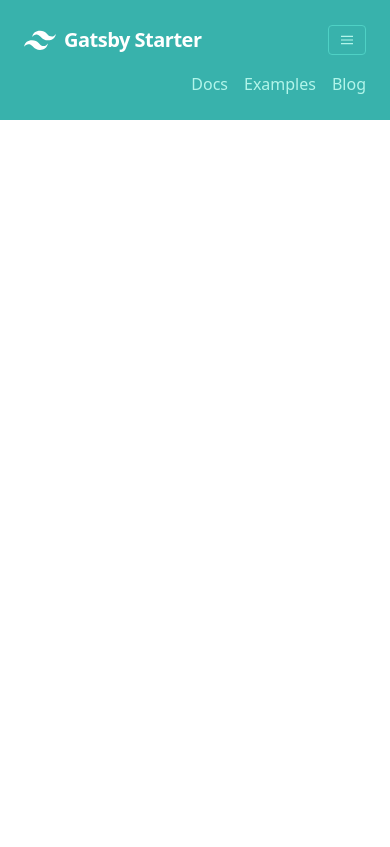
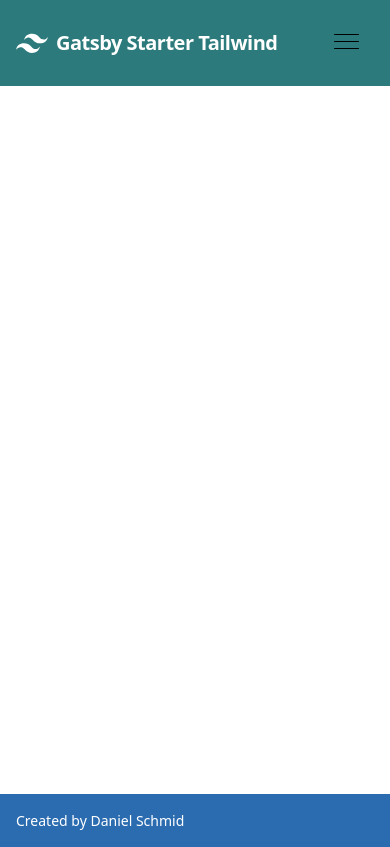
Before and after one commit to nachoDevelopment/lopez-beauty, a Gatsby site: page / in a window 390 px wide. Built offline with nearby package versions, Linux system fonts and the light colour scheme; Gatsby itself is replaced by a stand-in of ours.

Commit message:
starter updates

```diff
--- a/gatsby-config.js
+++ b/gatsby-config.js
@@ -5,6 +5,10 @@
  */
 
 module.exports = {
+  siteMetadata: {
+    title: `Gatsby Starter Tailwind`,
+    description: `Gatsby starter styled with Tailwind`,
+  },
   /* Your site config here */
   plugins: [
     {
--- a/package.json
+++ b/package.json
@@ -16,6 +16,7 @@
   "dependencies": {
     "gatsby": "^2.24.66",
     "gatsby-plugin-sass": "^2.3.14",
+    "hamburgers": "^1.1.3",
     "node-sass": "^4.14.1",
     "react": "^16.12.0",
     "react-dom": "^16.12.0"
--- /dev/null
+++ b/src/components/footer.js
@@ -0,0 +1,23 @@
+import React from 'react'
+
+function Footer() {
+  return (
+    <footer className="bg-blue-700">
+      <nav className="flex justify-between max-w-4xl p-4 mx-auto text-sm md:p-8">
+        <p className="text-white">
+          Created by{` `}
+          <a
+            className="no-underline"
+            href="#"
+            target="_blank"
+            rel="noopener noreferrer"
+          >
+            Daniel Schmid
+          </a>
+        </p>
+      </nav>
+    </footer>
+  )
+}
+
+export default Footer
--- a/src/components/layout.js
+++ b/src/components/layout.js
@@ -1,11 +1,15 @@
 import React from 'react'
-import NavBar from './navBar'
+import NavBar from './navbar'
+import Footer from './footer'
 
 export default function Layout({ children }) {
   return (
     <div>
       <NavBar />
-      {children}
+      <main className="flex-1 w-full max-w-4xl px-4 py-8 mx-auto md:px-8 md:py-16">
+        {children}
+      </main>
+      <Footer />
     </div>
   )
 }
--- a/src/components/navBar.js
+++ b/src/components/navBar.js
@@ -1,30 +1,83 @@
-import React from 'react'
+import { graphql, useStaticQuery, Link } from "gatsby";
+import React, { useState } from "react";
 
-export default function navBar() {
+function NavBar() {
+  const [isExpanded, toggleExpansion] = useState(false);
+  const [menuActive, setMenuState] = useState(false);
+  const { site } = useStaticQuery(graphql`
+    query SiteTitleQuery {
+      site {
+        siteMetadata {
+          title
+        }
+      }
+    }
+  `);
+
+  function expand() {
+    toggleExpansion(!isExpanded);
+  }
+
+  function isActive() {
+    setMenuState(!menuActive);
+  }
+
   return (
-    <nav className="flex items-center justify-between flex-wrap bg-teal-500 p-6">
-      <div className="flex items-center flex-shrink-0 text-white mr-6">
-        <svg className="fill-current h-8 w-8 mr-2" width="54" height="54" viewBox="0 0 54 54" xmlns="http://www.w3.org/2000/svg"><path d="M13.5 22.1c1.8-7.2 6.3-10.8 13.5-10.8 10.8 0 12.15 8.1 17.55 9.45 3.6.9 6.75-.45 9.45-4.05-1.8 7.2-6.3 10.8-13.5 10.8-10.8 0-12.15-8.1-17.55-9.45-3.6-.9-6.75.45-9.45 4.05zM0 38.3c1.8-7.2 6.3-10.8 13.5-10.8 10.8 0 12.15 8.1 17.55 9.45 3.6.9 6.75-.45 9.45-4.05-1.8 7.2-6.3 10.8-13.5 10.8-10.8 0-12.15-8.1-17.55-9.45-3.6-.9-6.75.45-9.45 4.05z" /></svg>
-        <span className="font-semibold text-xl tracking-tight">Gatsby Starter</span>
+    <header className="bg-teal-700 fixed w-full">
+      <div className="flex flex-wrap items-center justify-between max-w-4xl p-4 mx-auto md:p-8">
+        <Link to="/">
+          <h1 className="flex items-center text-white no-underline">
+            <svg
+              className="w-8 h-8 mr-2 fill-current"
+              height="54"
+              viewBox="0 0 54 54"
+              width="54"
+              xmlns="http://www.w3.org/2000/svg"
+            >
+              <path d="M13.5 22.1c1.8-7.2 6.3-10.8 13.5-10.8 10.8 0 12.15 8.1 17.55 9.45 3.6.9 6.75-.45 9.45-4.05-1.8 7.2-6.3 10.8-13.5 10.8-10.8 0-12.15-8.1-17.55-9.45-3.6-.9-6.75.45-9.45 4.05zM0 38.3c1.8-7.2 6.3-10.8 13.5-10.8 10.8 0 12.15 8.1 17.55 9.45 3.6.9 6.75-.45 9.45-4.05-1.8 7.2-6.3 10.8-13.5 10.8-10.8 0-12.15-8.1-17.55-9.45-3.6-.9-6.75.45-9.45 4.05z" />
+            </svg>
+            <span className="text-xl font-bold tracking-tight">
+              {site.siteMetadata.title}
+            </span>
+          </h1>
+        </Link>
+        <button className={`hamburger hamburger--squeeze text-white border md:hidden ${menuActive ? "is-active" : ""}`} type="button"
+          aria-label="Menu" aria-controls="navigation"
+          onClick={() => {
+            expand()
+            isActive()
+          }}>
+          <span class="hamburger-box">
+            <span class="hamburger-inner"></span>
+          </span>
+        </button>
+
+        <nav
+          className={` ${isExpanded ? `mobile-nav-closed` : `mobile-nav-open`
+            } md:block md:items-center w-full md:w-auto`}
+        >
+          {[
+            {
+              route: `/about`,
+              title: `About`,
+            },
+            {
+              route: `/contact`,
+              title: `Contact`,
+            },
+          ].map((link) => (
+            <Link
+              className="block mt-4 text-white no-underline md:inline-block md:mt-0 md:ml-6"
+              key={link.title}
+              to={link.route}
+            >
+              {link.title}
+            </Link>
+          ))}
+        </nav>
       </div>
-      <div className="block lg:hidden">
-        <button className="flex items-center px-3 py-2 border rounded text-teal-200 border-teal-400 hover:text-white hover:border-white">
-          <svg className="fill-current h-3 w-3" viewBox="0 0 20 20" xmlns="http://www.w3.org/2000/svg"><title>Menu</title><path d="M0 3h20v2H0V3zm0 6h20v2H0V9zm0 6h20v2H0v-2z" /></svg>
-        </button>
-      </div>
-      <div className="w-full block flex-grow lg:flex lg:items-center lg:w-auto">
-        <div className="lg:flex-grow flex justify-end">
-          <a href="#responsive-header" className="block mt-4 lg:inline-block lg:mt-0 text-teal-200 hover:text-white mr-4">
-            Docs
-          </a>
-          <a href="#responsive-header" className="block mt-4 lg:inline-block lg:mt-0 text-teal-200 hover:text-white mr-4">
-            Examples
-          </a>
-          <a href="#responsive-header" className="block mt-4 lg:inline-block lg:mt-0 text-teal-200 hover:text-white">
-            Blog
-          </a>
-        </div>
-      </div>
-    </nav>
+    </header>
   )
 }
+
+export default NavBar
--- /dev/null
+++ b/src/css/components/layout.scss
@@ -0,0 +1,4 @@
+main {
+  min-height: 100vh;
+  margin-bottom: -50px;
+}
--- /dev/null
+++ b/src/css/components/navbar.scss
@@ -0,0 +1,16 @@
+$hamburger-layer-height: 1px;
+$hamburger-layer-width: 25px;
+$hamburger-layer-colorL: #fff;
+.hamburger-inner {
+  background-color: #fff;
+}
+
+.mobile-nav-open {
+  max-height: 0;
+  transition: max-height 0.25s ease-out;
+}
+
+.mobile-nav-closed {
+  max-height: 500px;
+  transition: max-height 0.35s ease-in;
+}
--- a/src/css/index.scss
+++ b/src/css/index.scss
@@ -1,3 +1,10 @@
+// Tailwind Styles
 @import 'tailwindcss/base';
 @import 'tailwindcss/components';
 @import 'tailwindcss/utilities';
+
+// Custom Styles
+@import './components/layout.scss';
+@import "./components/navbar.scss";
+//hamburger menu
+@import "../../node_modules/hamburgers/_sass/hamburgers/hamburgers.scss";
```
Also changed, not shown: 1 other file.
